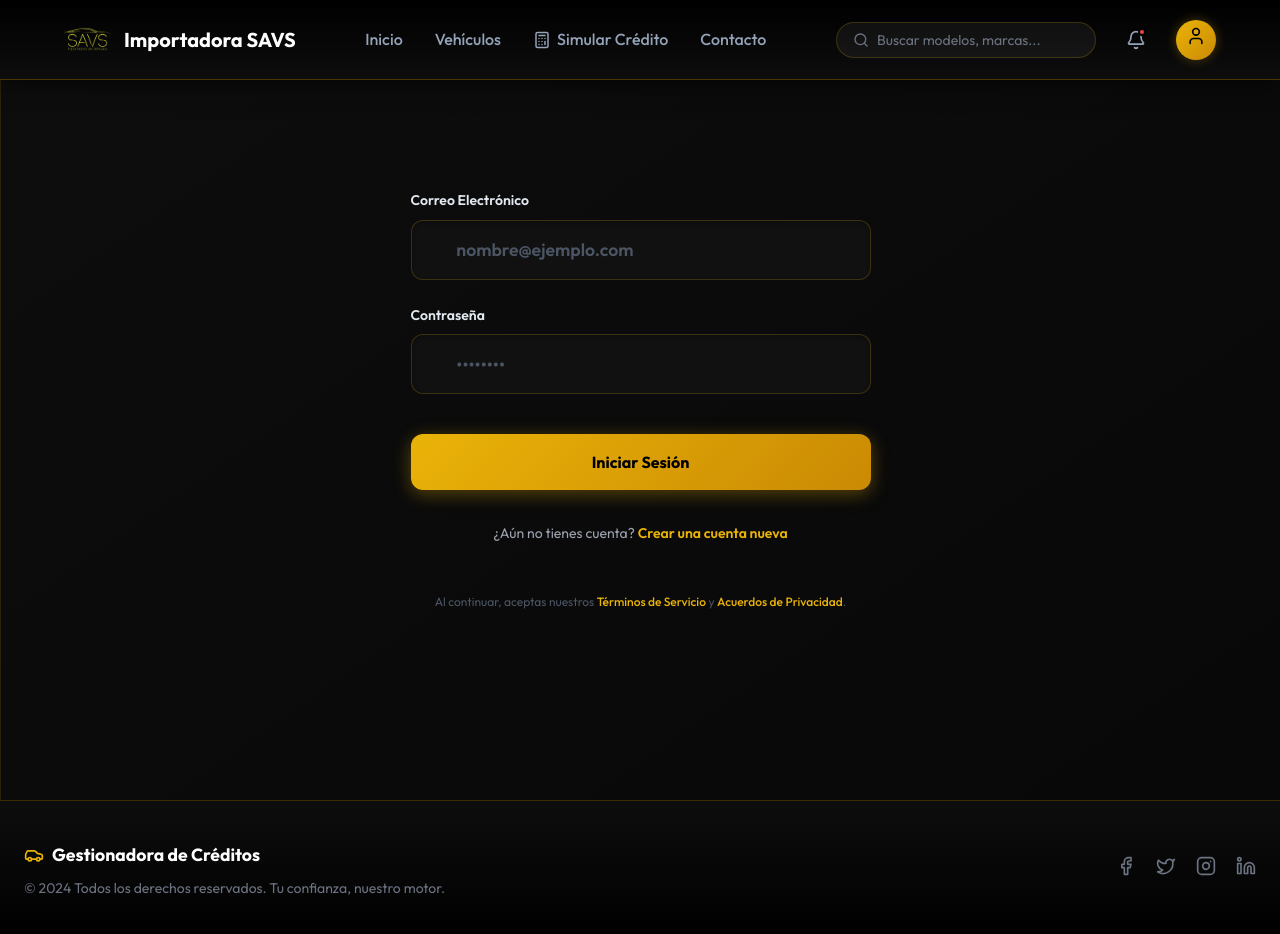
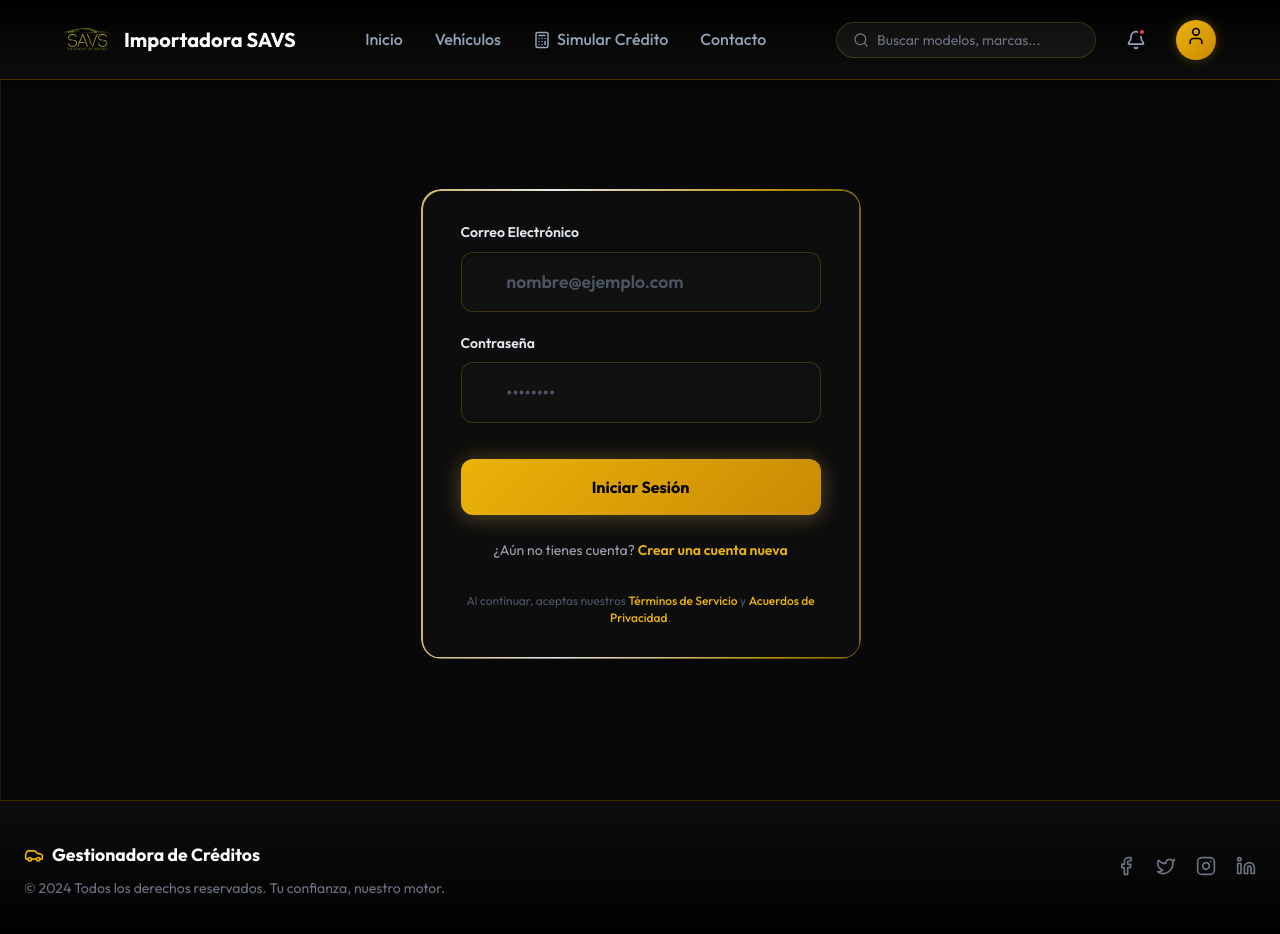
Before and after one commit to randydaniellp22026-wq/The-destiny-vault-, a React (Vite) app: page /register in a window 1280 px wide. Both pictures are taken after a click on the element 1195 px from the left and 39 px from the top of the page. Shown: the top 934 px of the page. Built offline with nearby package versions, Linux system fonts and the light colour scheme.

Commit message:
Efecto en el registro ylogin

```diff
--- a/src/components/RegistroDeUsuarios/DiseñoRegistro.css
+++ b/src/components/RegistroDeUsuarios/DiseñoRegistro.css
@@ -5,13 +5,13 @@ box-sizing:border-box;
 font-family:'Outfit', 'Segoe UI', sans-serif;
 }
 
-/* CONTENEDOR PRINCIPAL */
 .contenedorRegistro{
 display:flex;
-height:100vh;
+min-height:100vh;
 width:100%;
 background:#080808;
-padding-top:80px; /* Navbar height */
+padding-top:100px; /* Increased space for navbar and centering */
+position: relative;
 }
 
 /* LADO IZQUIERDO (IMAGEN) */
@@ -64,54 +64,84 @@ flex:1;
 display:flex;
 justify-content:center;
 align-items:center;
-background:linear-gradient(145deg, #0d0d0d, #080808);
-border-left:1px solid rgba(234,179,8,0.15);
+background:#080808;
+border-left:1px solid rgba(234,179,8,0.1);
+position:relative;
+min-height: calc(100vh - 80px);
 }
 
-/* TARJETA */
 .formRegistro{
-background:linear-gradient(145deg, #131313, #0f0f0f);
-padding:28px 36px;
-width:400px;
-border-radius:16px;
-border:1px solid rgba(234,179,8,0.25);
-box-shadow:0 10px 40px rgba(0,0,0,0.6);
+background:#0d0d0d;
+padding:20px 28px;
+width:100%;
+max-width:400px;
+border-radius:12px;
+position:relative;
+z-index:10;
+transition: transform 0.3s ease;
 display:flex;
 flex-direction:column;
 gap:2px;
 }
 
+.formRegistro::before {
+content: "";
+position: absolute;
+inset: 0;
+padding: 1.5px;
+background: linear-gradient(90deg,
+  rgba(234, 179, 8, 0.1),
+  rgba(234, 179, 8, 0.8),
+  rgba(255, 255, 255, 0.9),
+  rgba(234, 179, 8, 0.8),
+  rgba(234, 179, 8, 0.1)
+);
+background-size: 200% 100%;
+border-radius: inherit;
+-webkit-mask: linear-gradient(#fff 0 0) content-box, linear-gradient(#fff 0 0);
+mask: linear-gradient(#fff 0 0) content-box, linear-gradient(#fff 0 0);
+-webkit-mask-composite: xor;
+mask-composite: exclude;
+z-index: -1;
+animation: borderPan 8s linear infinite;
+pointer-events: none;
+}
+
+.formRegistro:hover {
+transform: translateY(-2px);
+}
+
 .formRegistro h2{
-margin-bottom:8px;
+margin-bottom:4px;
 color:#ffffff;
-font-size:1.75rem;
+font-size:1.5rem;
 font-weight:700;
 }
 
 .formRegistro p.subtitle{
 color:#9ca3af;
-font-size:0.9rem;
-margin-bottom:20px;
+font-size:0.85rem;
+margin-bottom:12px;
 }
 
 .formRegistro label{
 display:block;
-font-size:0.8rem;
+font-size:0.75rem;
 font-weight:600;
 color:#e2e8f0;
-margin-top:8px;
-margin-bottom:4px;
+margin-top:6px;
+margin-bottom:2px;
 text-transform:uppercase;
 letter-spacing:0.05em;
 }
 
 .formRegistro input{
-padding:9px 12px;
-border-radius:10px;
+padding:8px 10px;
+border-radius:8px;
 border:1px solid rgba(234,179,8,0.2);
 background:rgba(255,255,255,0.04);
 color:#ffffff;
-font-size:14px;
+font-size:13px;
 font-family:inherit;
 transition:all 0.3s;
 width:100%;
@@ -124,8 +154,8 @@ color:#4b5563;
 .formRegistro input:focus{
 outline:none;
 border-color:#eab308;
-background:rgba(234,179,8,0.06);
-box-shadow:0 0 0 3px rgba(234,179,8,0.15);
+background:rgba(234,179,8,0.08);
+box-shadow:0 0 15px rgba(234,179,8,0.15), 0 0 5px rgba(255,255,255,0.1);
 }
 
 /* BOTON */
@@ -140,8 +170,8 @@ font-size:15px;
 font-weight:700;
 cursor:pointer;
 transition:all 0.3s;
-box-shadow:0 4px 18px rgba(234,179,8,0.35);
 font-family:inherit;
+animation: btnGlowPulse 8s ease-in-out infinite;
 }
 
 .formRegistro button:hover{
@@ -151,9 +181,9 @@ box-shadow:0 8px 28px rgba(234,179,8,0.45);
 
 /* TEXTO LOGIN */
 .loginText{
-margin-top:18px;
+margin-top:14px;
 text-align:center;
-font-size:14px;
+font-size:13px;
 color:#9ca3af;
 }
 
@@ -169,3 +199,13 @@ cursor:pointer;
 .ladoFormulario{ border-left:none; }
 .formRegistro{ width:90%; max-width:400px; }
 }
+/* --- LIGHT EFFECTS ANIMATIONS --- */
+@keyframes borderPan {
+  0% { background-position: 0% 50%; }
+  100% { background-position: 200% 50%; }
+}
+
+@keyframes btnGlowPulse {
+  0%, 100% { box-shadow: 0 4px 18px rgba(234, 179, 8, 0.25); }
+  50% { box-shadow: 0 4px 25px rgba(255, 255, 255, 0.15), 0 0 30px rgba(234, 179, 8, 0.2); }
+}
--- a/src/components/login/Login.css
+++ b/src/components/login/Login.css
@@ -10,10 +10,10 @@ body {
 
 .login-page {
   width: 100vw;
-  height: 100vh;
+  min-height: 100vh;
   display: flex;
-  overflow: hidden;
   background: #080808;
+  position: relative;
 }
 
 /* Left Section */
@@ -89,16 +89,51 @@ body {
   display: flex;
   align-items: center;
   justify-content: center;
-  padding: 4rem;
-  background: linear-gradient(145deg, #0d0d0d, #080808);
-  border-left: 1px solid rgba(234, 179, 8, 0.15);
+  padding: 2rem;
+  padding-top: 80px; /* Space for navbar */
+  background: #080808;
+  border-left: 1px solid rgba(234, 179, 8, 0.1);
   position: relative;
+  min-height: 100vh;
 }
 
 .form-container {
   width: 100%;
-  max-width: 460px;
+  max-width: 440px;
   animation: slideIn 1.2s cubic-bezier(0.165, 0.84, 0.44, 1);
+  position: relative;
+  background: #0d0d0d;
+  padding: 2rem 2.5rem;
+  border-radius: 1.25rem;
+  z-index: 10;
+  transition: transform 0.3s ease;
+}
+
+.form-container::before {
+  content: "";
+  position: absolute;
+  inset: 0;
+  padding: 1.5px; /* Border thickness */
+  border-radius: inherit;
+  background: linear-gradient(90deg,
+    rgba(234, 179, 8, 0.1),
+    rgba(234, 179, 8, 0.8),
+    rgba(255, 255, 255, 0.9),
+    rgba(234, 179, 8, 0.8),
+    rgba(234, 179, 8, 0.1)
+  );
+  background-size: 200% 100%;
+  -webkit-mask: linear-gradient(#fff 0 0) content-box, linear-gradient(#fff 0 0);
+  mask: linear-gradient(#fff 0 0) content-box, linear-gradient(#fff 0 0);
+  -webkit-mask-composite: xor;
+  mask-composite: exclude;
+  z-index: -1;
+  animation: borderPan 8s linear infinite;
+  pointer-events: none;
+}
+
+.form-container:hover {
+  transform: translateY(-2px);
 }
 
 @keyframes slideIn {
@@ -106,19 +141,19 @@ body {
   to { opacity: 1; transform: translateY(0); }
 }
 
-.form-header { margin-bottom: 2.5rem; }
+.form-header { margin-bottom: 1.75rem; }
 
 .form-header h2 {
-  font-size: 2rem;
+  font-size: 1.75rem;
   font-weight: 700;
   color: #ffffff;
-  margin-bottom: 0.5rem;
+  margin-bottom: 0.25rem;
 }
 
 .form-header p { color: #9ca3af; font-size: 1rem; }
 
 /* Form Styles */
-.form-group { margin-bottom: 1.5rem; }
+.form-group { margin-bottom: 1.25rem; }
 
 .form-group label {
   display: block;
@@ -147,8 +182,8 @@ body {
 .premium-input:focus {
   outline: none;
   border-color: #eab308;
-  background: rgba(234, 179, 8, 0.06);
-  box-shadow: 0 0 0 3px rgba(234, 179, 8, 0.15);
+  background: rgba(234, 179, 8, 0.08);
+  box-shadow: 0 0 15px rgba(234, 179, 8, 0.15), 0 0 5px rgba(255, 255, 255, 0.1);
 }
 
 .login-submit-btn {
@@ -163,8 +198,8 @@ body {
   cursor: pointer;
   transition: all 0.3s ease;
   margin-top: 1rem;
-  box-shadow: 0 4px 18px rgba(234, 179, 8, 0.35);
   font-family: inherit;
+  animation: btnGlowPulse 8s ease-in-out infinite;
 }
 
 .login-submit-btn:hover {
@@ -176,7 +211,7 @@ body {
 .login-submit-btn:disabled { opacity: 0.6; cursor: not-allowed; transform: none; }
 
 .form-footer {
-  margin-top: 2rem;
+  margin-top: 1.5rem;
   text-align: center;
   font-size: 0.875rem;
   color: #9ca3af;
@@ -191,11 +226,11 @@ body {
 .form-footer a:hover { color: #fbbf24; text-decoration: underline; }
 
 .legal-notice {
-  margin-top: 3rem;
+  margin-top: 2rem;
   font-size: 0.75rem;
   color: #4b5563;
   text-align: center;
-  line-height: 1.5;
+  line-height: 1.4;
 }
 
 .legal-notice a { color: #eab308; font-weight: 500; }
@@ -234,3 +269,14 @@ body {
     box-shadow: 0 10px 40px rgba(0,0,0,0.5);
   }
 }
+
+/* --- LIGHT EFFECTS ANIMATIONS --- */
+@keyframes borderPan {
+  0% { background-position: 0% 50%; }
+  100% { background-position: 200% 50%; }
+}
+
+@keyframes btnGlowPulse {
+  0%, 100% { box-shadow: 0 4px 18px rgba(234, 179, 8, 0.25); }
+  50% { box-shadow: 0 4px 25px rgba(255, 255, 255, 0.15), 0 0 30px rgba(234, 179, 8, 0.2); }
+}
```
